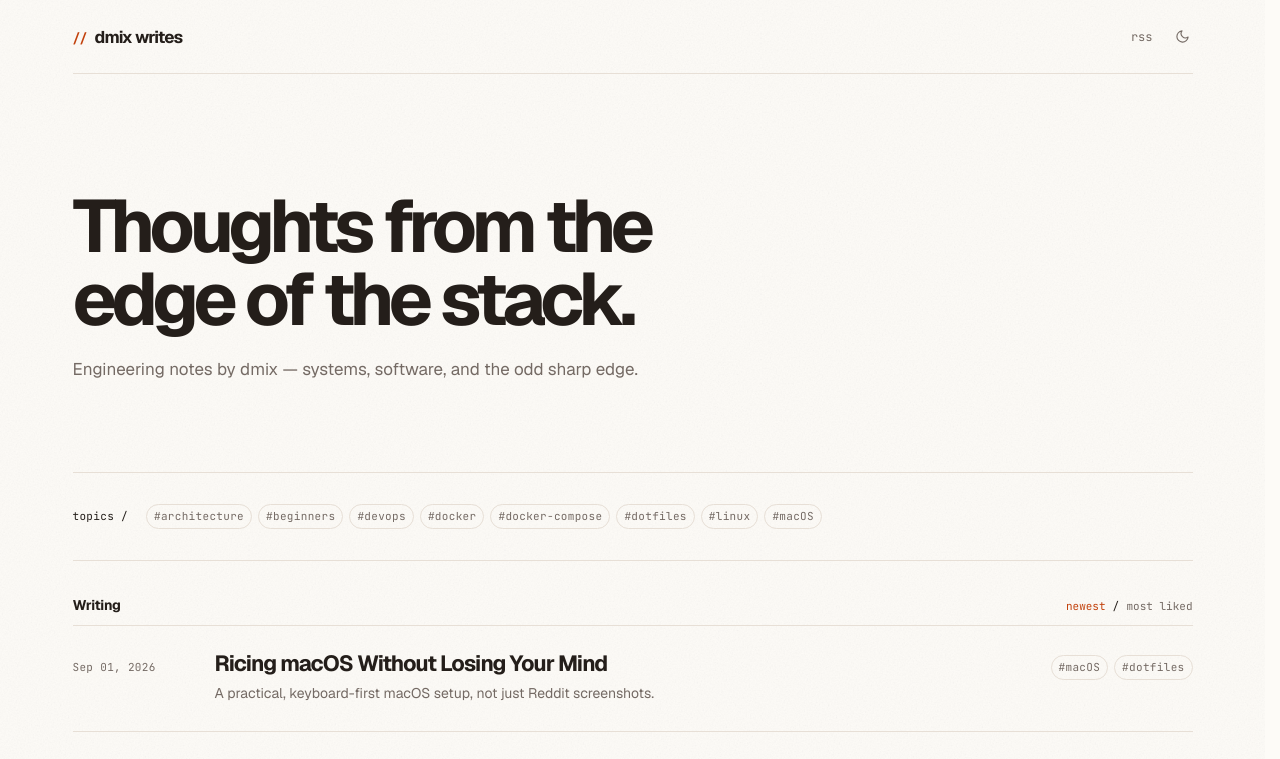
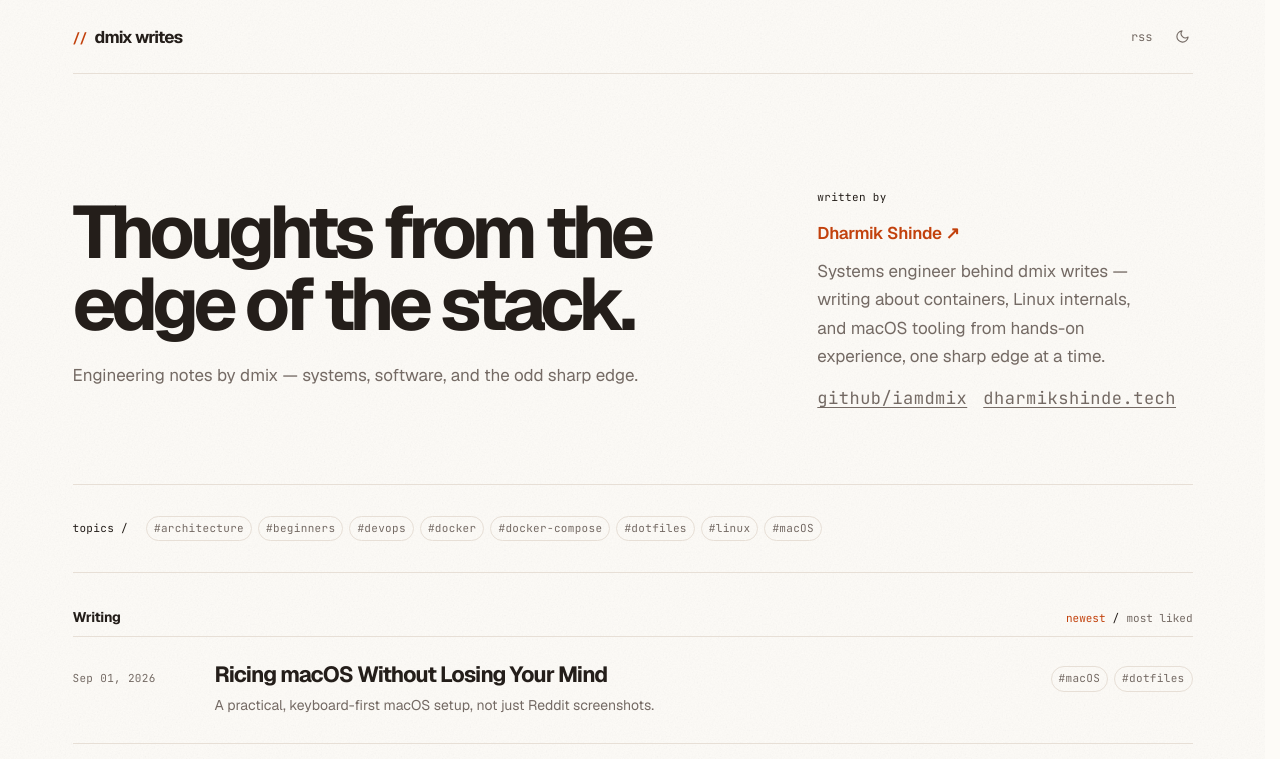
Before and after one commit to iamdmix/dmix-writes, a Next.js app: page / in a window 1280 px wide. Shown: the top 759 px of the page. Built offline with nearby package versions, Linux system fonts and the light colour scheme; no server answers.

Commit message:
feat(author): site-wide author identity card on home hero with entity links

```diff
--- a/app/globals.css
+++ b/app/globals.css
@@ -21,8 +21,9 @@ hr { border:0; height:1px; background:var(--border); opacity:0.35; margin:2.25em
 .hero-minimal { display:block; }
 .hero h1 { margin:0 0 20px; font-size:clamp(45px,6vw,74px); line-height:.98; letter-spacing:-.07em; font-weight:650; }
 .hero p { max-width:580px; color:var(--text-muted); font-size:17px; line-height:1.65; }
-.human-mark { display:flex; justify-content:flex-end; align-items:center; color:var(--accent); }
-.human-mark svg { width:42px; height:42px; opacity:.78; }
+.hero-aside { justify-self:start; max-width:320px; }
+/* ── Author Card ──────────────────────────────────────────── */
+.author-card h2 { margin:0 0 14px; }
 .archive-head { display:flex; align-items:baseline; justify-content:space-between; margin:35px 0 10px; }
 .archive-head h2 { margin:0; font-size:14px; letter-spacing:-.02em; }
 .archive-count { color:var(--text-muted); }
@@ -72,7 +73,7 @@ hr { border:0; height:1px; background:var(--border); opacity:0.35; margin:2.25em
 .next-link { display:flex; flex-direction:column; align-items:flex-end; gap:6px; max-width:340px; font-size:17px; font-weight:600; line-height:1.25; letter-spacing:-.025em; text-align:right; }
 .next-link .metadata { color:var(--text-muted); font-weight:400; }
 .site-footer { border-top:1px solid var(--border); padding:24px 0 42px; display:flex; justify-content:space-between; color:var(--text-muted); font:11px var(--font-jetbrains-mono),monospace; }
-@media (max-width:700px) { .shell { width:min(100% - 40px,1120px); } .site-header { height:62px; } .nav { gap:12px; } .page { padding-top:32px; } .hero { display:block; padding:36px 0 48px; } .hero h1 { font-size:52px; } .human-mark { margin-top:22px; justify-content:flex-start; } .human-mark svg { width:34px; height:34px; } .archive-title { min-height:102px; margin-bottom:32px; } .tags-block { display:block; padding:22px 0; } .tags-block > .metadata { display:none; } .collapsible-tags { max-height:58px; overflow:hidden; transition:max-height .25s ease; } .collapsible-tags.is-expanded { max-height:240px; } .toggle-tags { display:block; margin-top:13px; } .post-row { grid-template-columns:1fr; gap:9px; } .post-row .tag-set { justify-content:flex-start; } .post-date { order:2; } .post-row:hover { padding-left:0; padding-right:0; } .article { width:min(720px, calc(100% - 48px)); padding-top:44px; } .article h1 { font-size:47px; } .prose { font-size:16px; } .article-navigation { flex-direction:column; gap:28px; } .next-link { align-items:flex-start; text-align:left; } }
+@media (max-width:700px) { .shell { width:min(100% - 40px,1120px); } .site-header { height:62px; } .nav { gap:12px; } .page { padding-top:32px; } .hero { display:block; padding:36px 0 48px; } .hero h1 { font-size:52px; } .hero-aside { max-width:100%; margin-top:26px; } .archive-title { min-height:102px; margin-bottom:32px; } .tags-block { display:block; padding:22px 0; } .tags-block > .metadata { display:none; } .collapsible-tags { max-height:58px; overflow:hidden; transition:max-height .25s ease; } .collapsible-tags.is-expanded { max-height:240px; } .toggle-tags { display:block; margin-top:13px; } .post-row { grid-template-columns:1fr; gap:9px; } .post-row .tag-set { justify-content:flex-start; } .post-date { order:2; } .post-row:hover { padding-left:0; padding-right:0; } .article { width:min(720px, calc(100% - 48px)); padding-top:44px; } .article h1 { font-size:47px; } .prose { font-size:16px; } .article-navigation { flex-direction:column; gap:28px; } .next-link { align-items:flex-start; text-align:left; } }
 @media (prefers-reduced-motion:reduce) { html { scroll-behavior:auto; } .post-row { transition:none; animation:none; } }
 
 /* ── Skip Link ──────────────────────────────────────────────── */
@@ -119,6 +120,15 @@ hr { border:0; height:1px; background:var(--border); opacity:0.35; margin:2.25em
 .related-posts a:hover { color:var(--accent); }
 .related-posts a span:first-child { font-size:17px; font-weight:600; letter-spacing:-.025em; }
 .related-posts .metadata { color:var(--text-muted); flex-shrink:0; }
+
+/* ── Author Card ──────────────────────────────────────────── */
+.author-name { margin:0 0 10px; }
+.author-name a { color:var(--accent); font-size:17px; font-weight:600; letter-spacing:-.02em; }
+.author-name a:hover { text-decoration:underline; text-underline-offset:3px; }
+.author-bio { margin:0 0 14px; max-width:480px; color:var(--text-muted); font-size:14.5px; line-height:1.65; }
+.author-links { margin:0; display:flex; gap:16px; }
+.author-links a { color:var(--text-muted); text-decoration:underline; text-decoration-thickness:1px; text-underline-offset:3px; transition:color .2s ease; }
+.author-links a:hover { color:var(--accent); }
 
 /* ── Code Blocks ───────────────────────────────────────────── */
 .code-block { position:relative; }
--- a/app/page.tsx
+++ b/app/page.tsx
@@ -2,6 +2,7 @@ import type { Metadata } from "next";
 import { SiteFooter, SiteHeader } from "@/components/site-chrome";
 import { FilterablePostArchive } from "@/components/filterable-post-archive";
 import { StructuredData } from "@/components/structured-data";
+import { AuthorCard } from "@/components/author-card";
 import { getAllPosts, getAllTags } from "@/lib/posts";
 import { blogJsonLd, profilePageJsonLd, siteDescription, siteName, personJsonLd, webSiteJsonLd } from "@/lib/seo";
 import { absoluteUrl } from "@/lib/site";
@@ -51,6 +52,9 @@ export default async function Home(props: { searchParams: SearchParams }) {
             <h1>Thoughts from the edge of the stack.</h1>
             <p>{siteDescription}</p>
           </div>
+          <div className="hero-aside">
+            <AuthorCard />
+          </div>
         </section>
         <FilterablePostArchive posts={posts} tags={tags} initialTags={topics} basePath="/" />
       </main>
--- /dev/null
+++ b/components/author-card.tsx
@@ -0,0 +1,31 @@
+import Link from "next/link";
+import { author } from "@/lib/seo";
+
+const personalSite = "https://dharmikshinde.tech";
+const githubProfile = "https://github.com/iamdmix";
+
+export function AuthorCard() {
+  return (
+    <section className="author-card" aria-label="About the author">
+      <h2 className="metadata">written by</h2>
+      <p className="author-name">
+        <Link href={personalSite} target="_blank" rel="noopener noreferrer">
+          {author.name}
+          <span aria-hidden="true"> ↗</span>
+        </Link>
+      </p>
+      <p className="author-bio">
+        Systems engineer behind dmix writes — writing about containers, Linux internals, and
+        macOS tooling from hands-on experience, one sharp edge at a time.
+      </p>
+      <p className="author-links metadata">
+        <a href={githubProfile} target="_blank" rel="noopener noreferrer">
+          github/iamdmix
+        </a>
+        <a href={personalSite} target="_blank" rel="noopener noreferrer">
+          dharmikshinde.tech
+        </a>
+      </p>
+    </section>
+  );
+}
--- a/lib/seo.ts
+++ b/lib/seo.ts
@@ -10,7 +10,7 @@ export const author = {
   name: "Dharmik Shinde",
   alternateName: "dmix",
   url: siteUrl,
-  sameAs: ["https://github.com/iamdmix"],
+  sameAs: ["https://dharmikshinde.tech", "https://github.com/iamdmix"],
 };
 
 function personRef() {
@@ -19,6 +19,7 @@ function personRef() {
     "@id": `${siteUrl}/#person`,
     name: author.name,
     url: siteUrl,
+    sameAs: author.sameAs,
   };
 }
 
```
